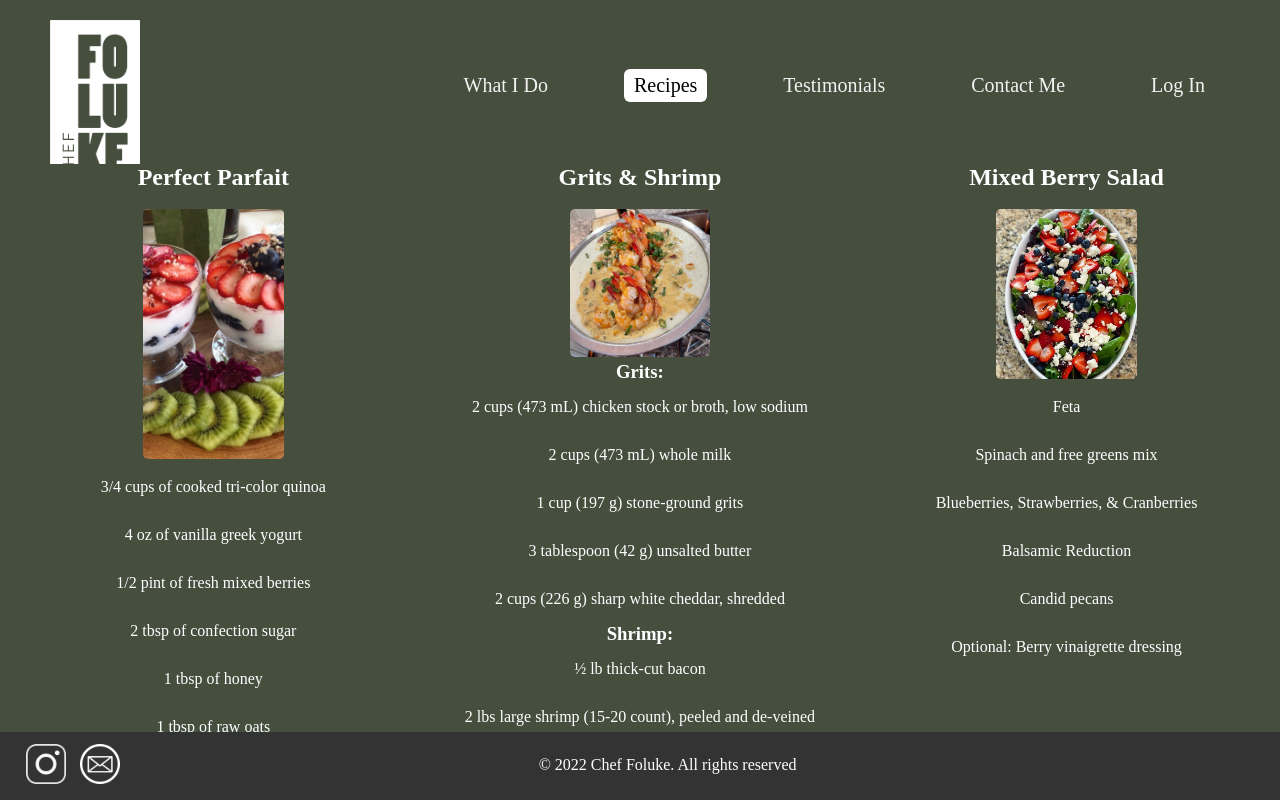
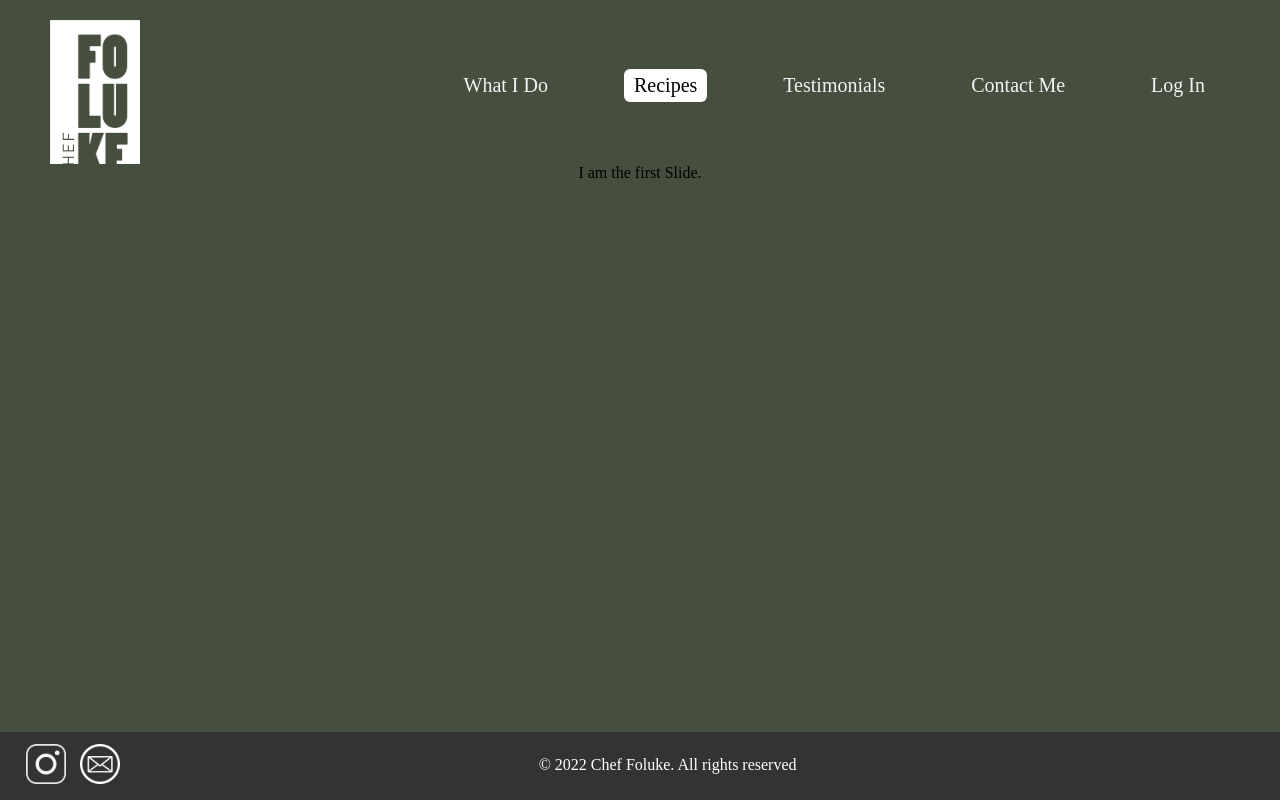
Before and after one commit to MaverickCavazos/personal-chef, a React (Create React App) app in the folder client/: page /Recipes in a window 1280 px wide. Shown: the top 800 px of the page. Built offline with nearby package versions, Linux system fonts and the light colour scheme.

Commit message:
Base structure for recipe carousel slider

```diff
--- a/client/src/components/Recipes/index.js
+++ b/client/src/components/Recipes/index.js
@@ -1,84 +1,30 @@
 import React from "react";
+import {
+  CarouselProvider,
+  Slider,
+  Slide,
+  ButtonBack,
+  ButtonNext,
+} from "pure-react-carousel";
+import "pure-react-carousel/dist/react-carousel.es.css";
 import Recipe1 from "../images/perfectparfait.jpg";
 import Recipe2 from "../images/gritsshrimp.jpg";
 import Recipe3 from "../images/mixedberrysalad.jpg";
 
-function Recipes() {
-
-  return (
-    <section>
-      <div className="row">
-        <div className="column" id="recipe-lists">
-          <h1>Perfect Parfait</h1>
-          <br></br>
-          <div>
-            <img
-              src={Recipe1}
-              id="recipeimg"
-              className="my-2"
-              style={{ height: "auto", width: "33%", borderRadius: "5px" }}
-            />
-          </div>
-          <ul>
-            <li>3/4 cups of cooked tri-color quinoa</li>
-            <li>4 oz of vanilla greek yogurt</li>
-            <li>1/2 pint of fresh mixed berries</li>
-            <li>2 tbsp of confection sugar</li>
-            <li>1 tbsp of honey</li>
-            <li>1 tbsp of raw oats</li>
-          </ul>
-        </div>
-        <div className="column" id="recipe-lists">
-          <h1>Grits & Shrimp</h1>
-          <br></br>
-          <div>
-            <img
-              src={Recipe2} /* will change to recipe2 */
-              id="recipeimg"
-              className="my-2"
-              style={{ height: "33%", width: "33%", borderRadius: "5px" }}
-            />
-          </div>
-          <ul>
-            <h3>Grits:</h3>
-            <li>2 cups (473 mL) chicken stock or broth, low sodium</li>
-            <li>2 cups (473 mL) whole milk</li>
-            <li>1 cup (197 g) stone-ground grits</li>
-            <li>3 tablespoon (42 g) unsalted butter</li>
-            <li>2 cups (226 g) sharp white cheddar, shredded</li>
-            <h3>Shrimp:</h3>
-            <li>½ lb thick-cut bacon</li>
-            <li>2 lbs large shrimp (15-20 count), peeled and de-veined</li>
-            <li>½ teaspoon red pepper flakes</li>
-            <li>1 large garlic clove, minced</li>
-            <li>Juice of ½ lemon</li>
-            <li>Kosher salt and Freshly Cracked Black Pepper</li>
-            <li>1 teaspoon chopped parsley</li>
-          </ul>
-        </div>
-        <div className="column" id="recipe-lists">
-          <h1>Mixed Berry Salad</h1>
-          <br></br>
-          <div>
-            <img
-              src={Recipe3} /* will change to recipe3 */
-              id="recipeimg"
-              className="my-2"
-              style={{ height: "33%", width: "33%", borderRadius: "5px" }}
-            />
-          </div>
-          <ul>
-            <li>Feta</li>
-            <li>Spinach and free greens mix</li>
-            <li>Blueberries, Strawberries, & Cranberries</li>
-            <li>Balsamic Reduction</li>
-            <li>Candid pecans</li>
-            <li>Optional: Berry vinaigrette dressing</li>
-          </ul>
-        </div>
-      </div>
-    </section>
-  );
+export default class extends React.Component {
+  render() {
+    return (
+      <CarouselProvider
+        naturalSlideWidth={100}
+        naturalSlideHeight={125}
+        totalSlides={3}
+      >
+        <Slider>
+          <Slide index={0}>I am the first Slide.</Slide>
+          <Slide index={1}>I am the second Slide.</Slide>
+          <Slide index={2}>I am the third Slide.</Slide>
+        </Slider>
+      </CarouselProvider>
+    );
+  }
 }
-
-export default Recipes
--- a/package.json
+++ b/package.json
@@ -22,5 +22,8 @@
   "homepage": "https://github.com/MaverickCavazos/personal-chef#readme",
   "devDependencies": {
     "concurrently": "^7.1.0"
+  },
+  "dependencies": {
+    "pure-react-carousel": "^1.28.1"
   }
 }
```
Also changed, not shown: 2 other files (tests, documents, lock files or other folders).
